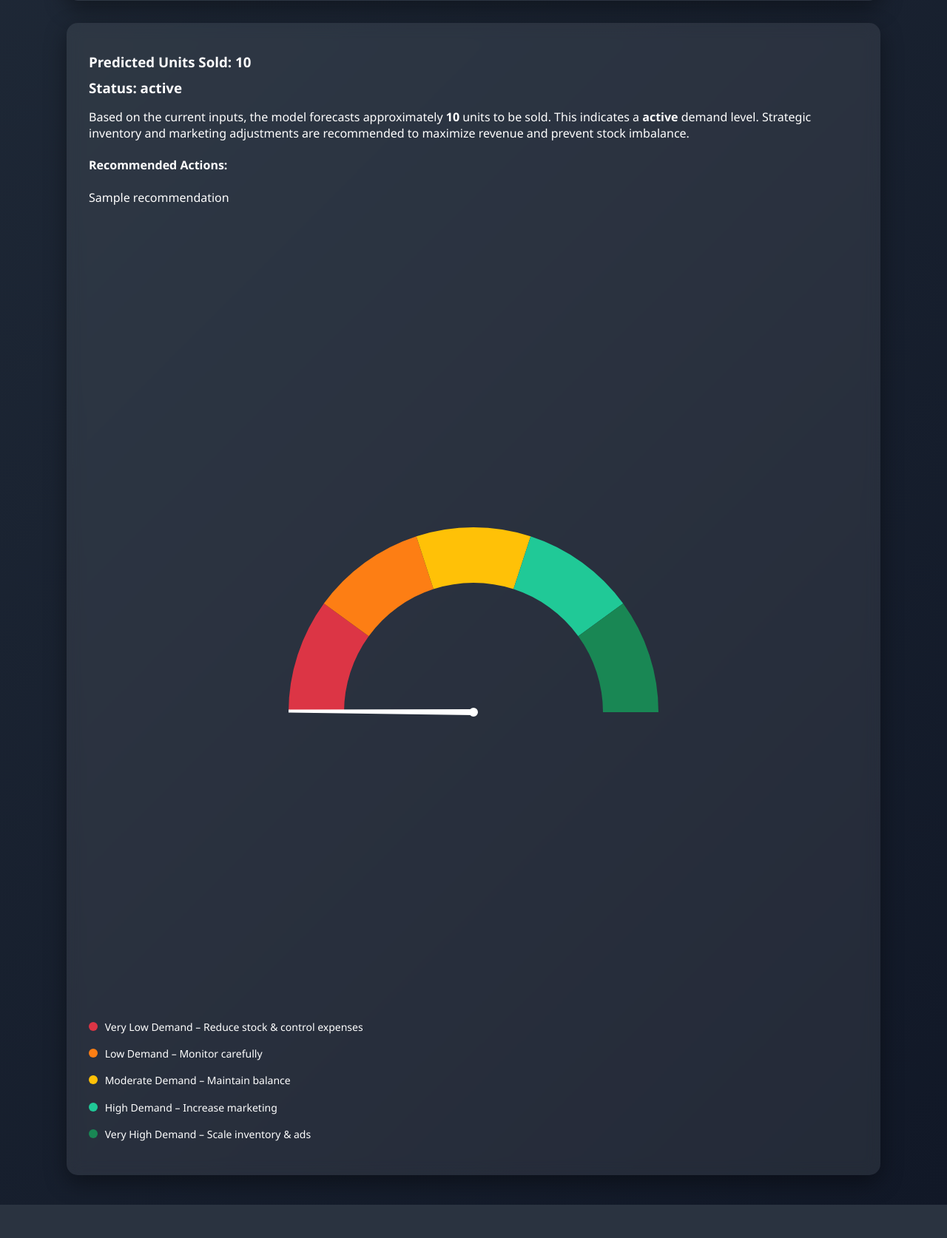
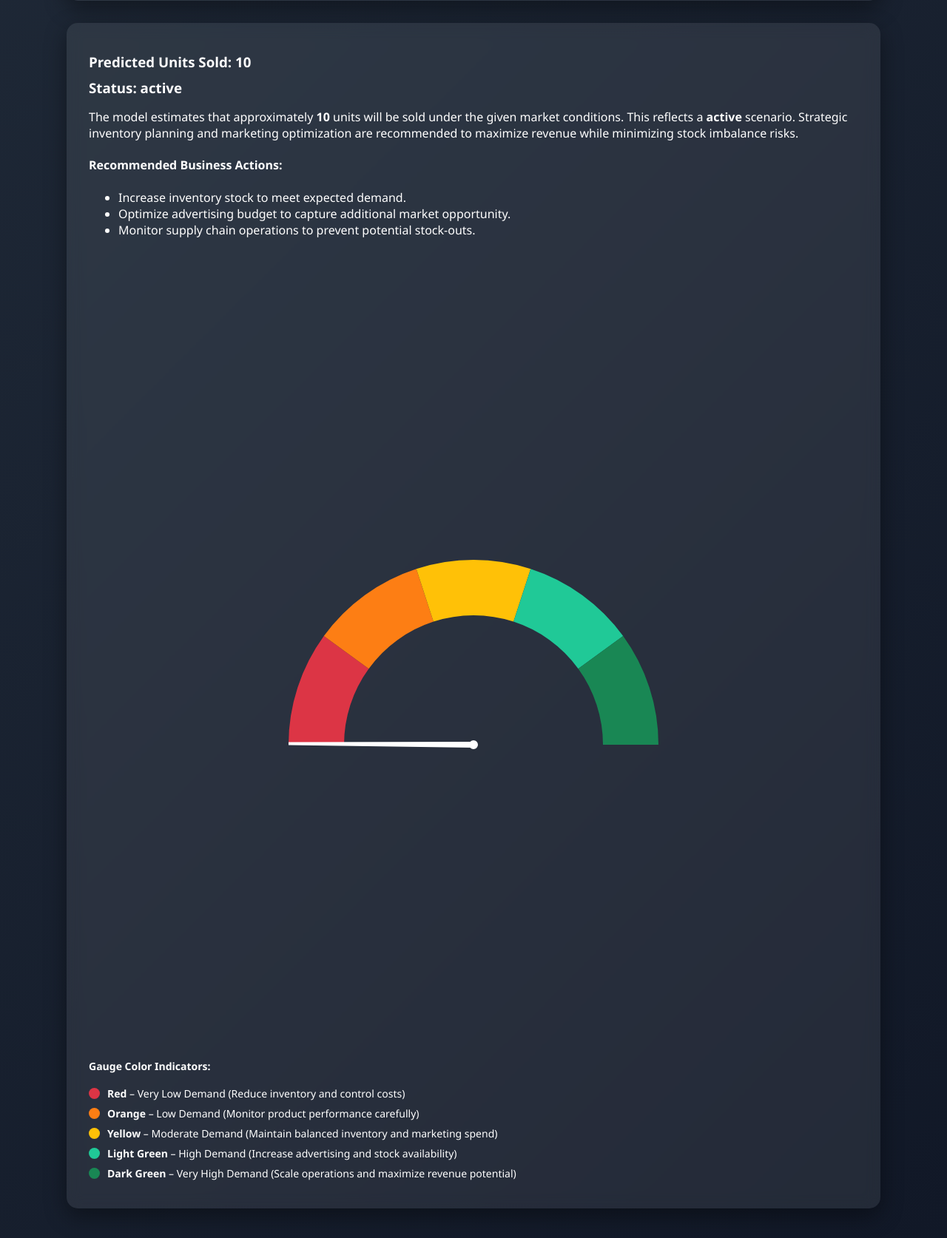
Before and after one commit to afnankhan123456/Ecommerce_demand_forecasting, a Flask app: template templates/index.html in a window 1280 px wide. Shown: the part 356-2030 px from the top of the page at 74% size. Before the commit the page ends 1985 px from the top, so only its background shows below. Run offline with Flask 3, Linux system fonts and the light colour scheme; the template is opened without the code that fills it: most values are stand-ins (such as "Sample title", 1, 10 or a date in 2020); parts of the project's set-up code (start-up, migrations or seed data) failed here and were passed over.

Commit message:
Update index.html

```diff
--- a/templates/index.html
+++ b/templates/index.html
@@ -65,23 +65,31 @@
             margin: 10px 0;
         }
 
-        .legend {
-            margin-top: 20px;
-            font-size: 14px;
-            line-height: 1.6;
-        }
-
-        .legend span {
-            display: inline-block;
-            width: 12px;
-            height: 12px;
-            border-radius: 50%;
-            margin-right: 6px;
-        }
-
         .center {
             display: flex;
             justify-content: center;
+        }
+
+        .legend {
+            margin-top: 30px;
+            font-size: 14px;
+        }
+
+        .legend-item {
+            display: flex;
+            align-items: center;
+            margin: 8px 0;
+        }
+
+        .legend-color {
+            width: 15px;
+            height: 15px;
+            border-radius: 50%;
+            margin-right: 10px;
+        }
+
+        ul {
+            margin-top: 10px;
         }
 
     </style>
@@ -123,25 +131,51 @@
 <h3>Status: {{ demand_status }}</h3>
 
 <p>
-Based on the current inputs, the model forecasts approximately
-<strong>{{ prediction }}</strong> units to be sold.
-This indicates a <strong>{{ demand_status }}</strong> demand level.
-Strategic inventory and marketing adjustments are recommended to maximize revenue and prevent stock imbalance.
+The model estimates that approximately
+<strong>{{ prediction }}</strong> units will be sold under the given market conditions.
+This reflects a <strong>{{ demand_status }}</strong> scenario.
+Strategic inventory planning and marketing optimization are recommended
+to maximize revenue while minimizing stock imbalance risks.
 </p>
 
-<h4>Recommended Actions:</h4>
-<p>{{ recommendation }}</p>
+<h4>Recommended Business Actions:</h4>
+<ul>
+    <li>Increase inventory stock to meet expected demand.</li>
+    <li>Optimize advertising budget to capture additional market opportunity.</li>
+    <li>Monitor supply chain operations to prevent potential stock-outs.</li>
+</ul>
 
 <div class="center" style="margin-top:40px;">
     <canvas id="gaugeChart" style="max-width:500px;"></canvas>
 </div>
 
 <div class="legend">
-    <p><span style="background:#dc3545"></span> Very Low Demand – Reduce stock & control expenses</p>
-    <p><span style="background:#fd7e14"></span> Low Demand – Monitor carefully</p>
-    <p><span style="background:#ffc107"></span> Moderate Demand – Maintain balance</p>
-    <p><span style="background:#20c997"></span> High Demand – Increase marketing</p>
-    <p><span style="background:#198754"></span> Very High Demand – Scale inventory & ads</p>
+    <h4>Gauge Color Indicators:</h4>
+
+    <div class="legend-item">
+        <div class="legend-color" style="background:#dc3545;"></div>
+        <strong>Red</strong>&nbsp;– Very Low Demand (Reduce inventory and control costs)
+    </div>
+
+    <div class="legend-item">
+        <div class="legend-color" style="background:#fd7e14;"></div>
+        <strong>Orange</strong>&nbsp;– Low Demand (Monitor product performance carefully)
+    </div>
+
+    <div class="legend-item">
+        <div class="legend-color" style="background:#ffc107;"></div>
+        <strong>Yellow</strong>&nbsp;– Moderate Demand (Maintain balanced inventory and marketing spend)
+    </div>
+
+    <div class="legend-item">
+        <div class="legend-color" style="background:#20c997;"></div>
+        <strong>Light Green</strong>&nbsp;– High Demand (Increase advertising and stock availability)
+    </div>
+
+    <div class="legend-item">
+        <div class="legend-color" style="background:#198754;"></div>
+        <strong>Dark Green</strong>&nbsp;– Very High Demand (Scale operations and maximize revenue potential)
+    </div>
 </div>
 
 </div>
```
